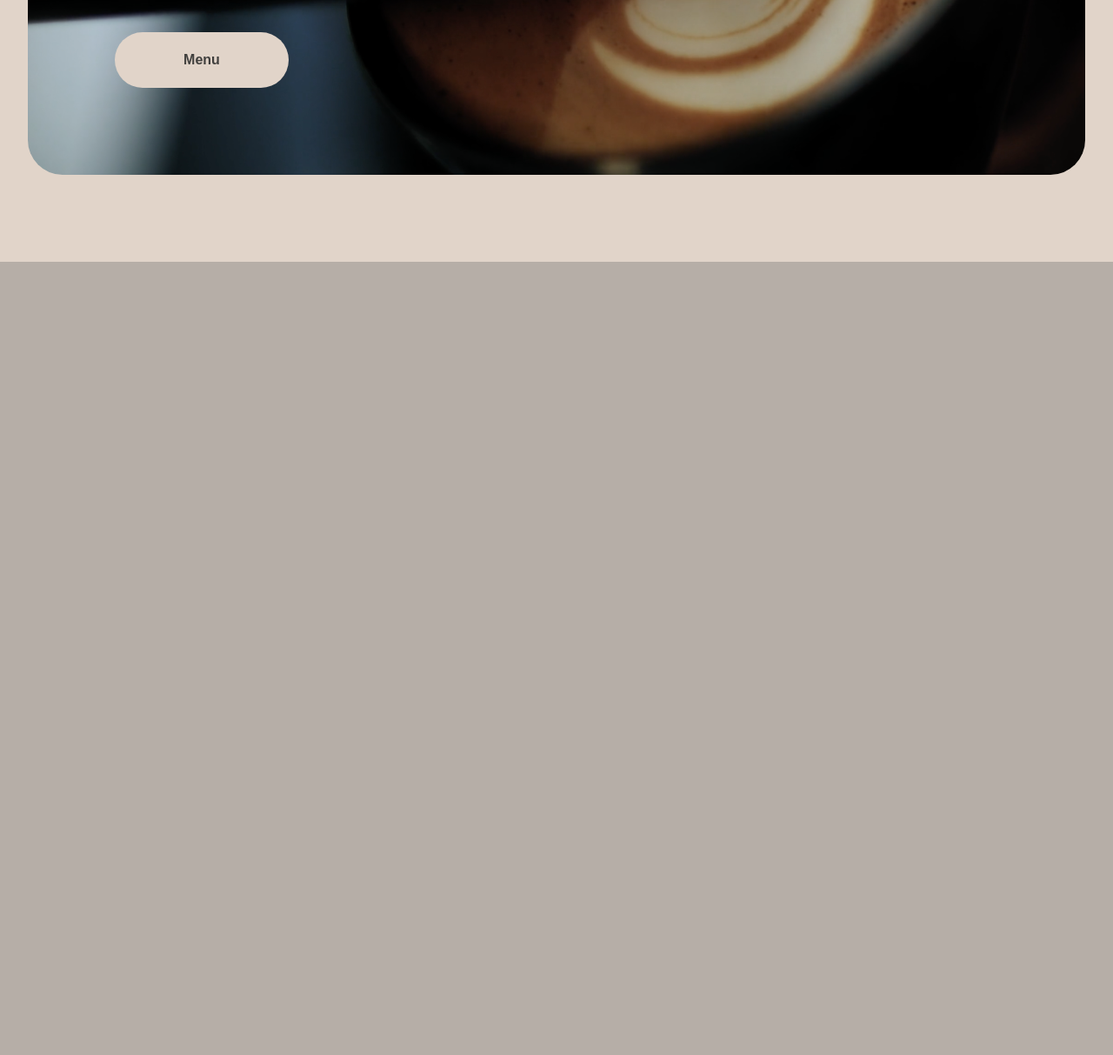
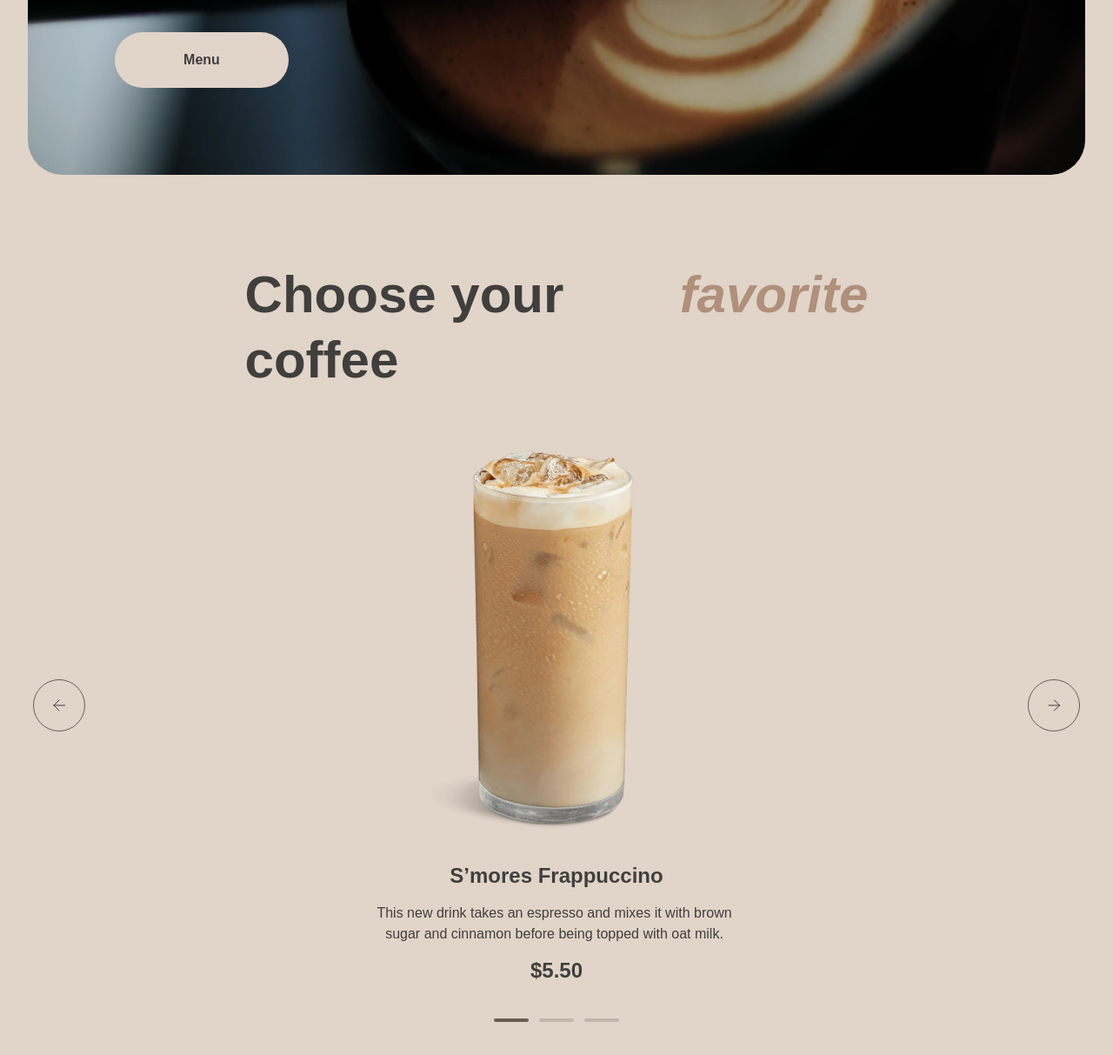
Before and after one commit to JDS555/COFFE_HOUSE, a plain HTML site: page index.html in a window 1280 px wide. Shown: the part 543-1756 px from the top of the page at 87% size. Before the commit the page ends 844 px from the top, so only its background shows below. Drawn offline with Linux system fonts and the light colour scheme; files whose address does not match are found by name.

Commit message:
feat: add favorite index

```diff
--- a/index.html
+++ b/index.html
@@ -63,20 +63,46 @@
 
       <section class="favorites">
 
+        <span class="favorites-text-decorator">Choose your<h2 class="favorites-header">favorite</h2>coffee</span>
+
+        <div class="favorite-slider-wrapper">
+
+          <button class="favorite-button" type="button">
+            <span class="favorite-button-before"></span>
+            <span class="visually-hidden">Before</span>
+          </button>
+
+            <article class="coffe-card card-slider-1">
+              <img class="image-coffee-slider-1" src="./assets/images/image-coffee-slider-1.jpg" width="480" height="480" alt="Coffe in cup">
+              <h3 class="coffe-card-header">S’mores Frappuccino</h3>
+              <p class="coffe-card-text">This new drink takes an espresso and mixes it with brown<br class="separator-1"> sugar and cinnamon before being topped with oat milk.</p>
+              <b class="coffe-card-price">$5.50</b>
+            </article>
+
+            <button class="favorite-button" type="button">
+              <span class="favorite-button-after"></span>
+              <span class="visually-hidden">Before</span>
+            </button>
+
+        </div>
+
+        <ul class="favorite-controls-list">
+          <li class="favorite-controls-item"><span class="favorite-control favorite-control-current"></span></li>
+          <li class="favorite-controls-item"><span class="favorite-control"></span></li>
+          <li class="favorite-controls-item"><span class="favorite-control"></span></li>
+        </ul>
       </section>
 
+
       <section class="about">
-
       </section>
 
       <section class="application">
-
       </section>
 
     </main>
 
     <footer class="main-footer">
-
     </footer>
   </body>
 </html>
--- a/style.css
+++ b/style.css
@@ -184,7 +184,6 @@ body {
 }
 
 .menu-link {
-
   font-size: 16px;
   font-weight: 600;
 }
@@ -320,6 +319,145 @@ body {
 //////
 */
 
+.favorites {
+  display: flex;
+  flex-direction: column;
+  justify-content: center;
+  align-items: center;
+  margin-bottom: 40px;
+  cursor: default;
+}
+
+.favorites-text-decorator {
+  display: flex;
+  width: 56%;
+  justify-content: space-between;
+  font-size: 60px;
+  font-weight: 600;
+  line-height: 75px;
+  text-align: center;
+  flex-wrap: wrap;
+  color: var(--main-text-color);
+}
+
+.favorites-header {
+  display: flex;
+  font-size: 60px;
+  font-style: italic;
+  font-weight: 600;
+  line-height: 75px;
+  text-align: center;
+  flex-wrap: wrap;
+  color: var(--third-text-color);
+}
+
+.favorite-slider-wrapper {
+  display: flex;
+  width: 94%;
+  max-width: 1360px;
+  flex-direction: row;
+  justify-content: space-between;
+  margin-top: 40px;
+  margin-right: 40px;
+  margin-left: 40px;
+}
+
+.favorite-button {
+  display: flex;
+  justify-content: center;
+  width: 60px;
+  height: 60px;
+  border-radius: 100px;
+  border: 1px solid var(--second-decoration-color);
+  align-self: center;
+  background: transparent;
+  cursor: pointer;
+}
+
+.favorite-button-before {
+  display: flex;
+  width: 24px;
+  height: 24px;
+  align-self: center;
+  background-image: url("./assets/icons/icon-arrow-left.svg");
+}
+
+.favorite-button:focus ,
+.favorite-button:hover ,
+.favorite-button:active {
+  background-color: var(--second-decoration-color);
+}
+
+/* !НЕ СМОГ СДЕЛАТЬ ИЗМЕНЕНИЕ ЦВЕТА СТРЕЛОК ПРИ АМИМАЦИИ:( */
+
+.favorite-button-after {
+  display: flex;
+  width: 24px;
+  height: 24px;
+  align-self: center;
+  background-image: url("./assets/icons/icon-arrow-right.svg");
+}
+
+.coffe-card {
+  display: flex;
+  flex-direction: column;
+  cursor: default;
+}
+
+.image-coffee-slider-1 {
+  display: flex;
+  align-self: center;
+  justify-content: center;
+  align-items: center;
+  user-select: none;
+}
+
+.coffe-card-header {
+  font-size: 24px;
+  font-weight: 600;
+  line-height: 30px;
+  text-align: center;
+  margin-top: 21px;
+}
+
+.coffe-card-text {
+  width: 475px;
+  font-size: 16px;
+  font-weight: 400;
+  line-height: 24px;
+  text-align: center;
+  margin-top: 16px;
+}
+
+.coffe-card-price {
+  display: flex;
+  font-size: 24px;
+  font-weight: 600;
+  line-height: 30px;
+  text-align: center;
+  align-self: center;
+  margin-top: 15px;
+}
+
+.favorite-controls-list {
+  display: flex;
+  flex-direction: row;
+  gap: 12px;
+  margin-top: 40px;
+}
+
+.favorite-control{
+  display: flex;
+  width: 40px;
+  height: 4px;
+  background-color: var(--main-decoration-color);
+  border-radius: 100px;
+  cursor: pointer;
+}
+
+.favorite-control-current {
+  background-color: var(--second-decoration-color);
+}
 
 /*
 //////
```
Also changed, not shown: TEMP/TEMP.txt, assets/icons/icon-arrow-left.svg (added), assets/icons/icon-arrow-right.svg (added), assets/images/image-coffee-slider-1.jpg (added).
